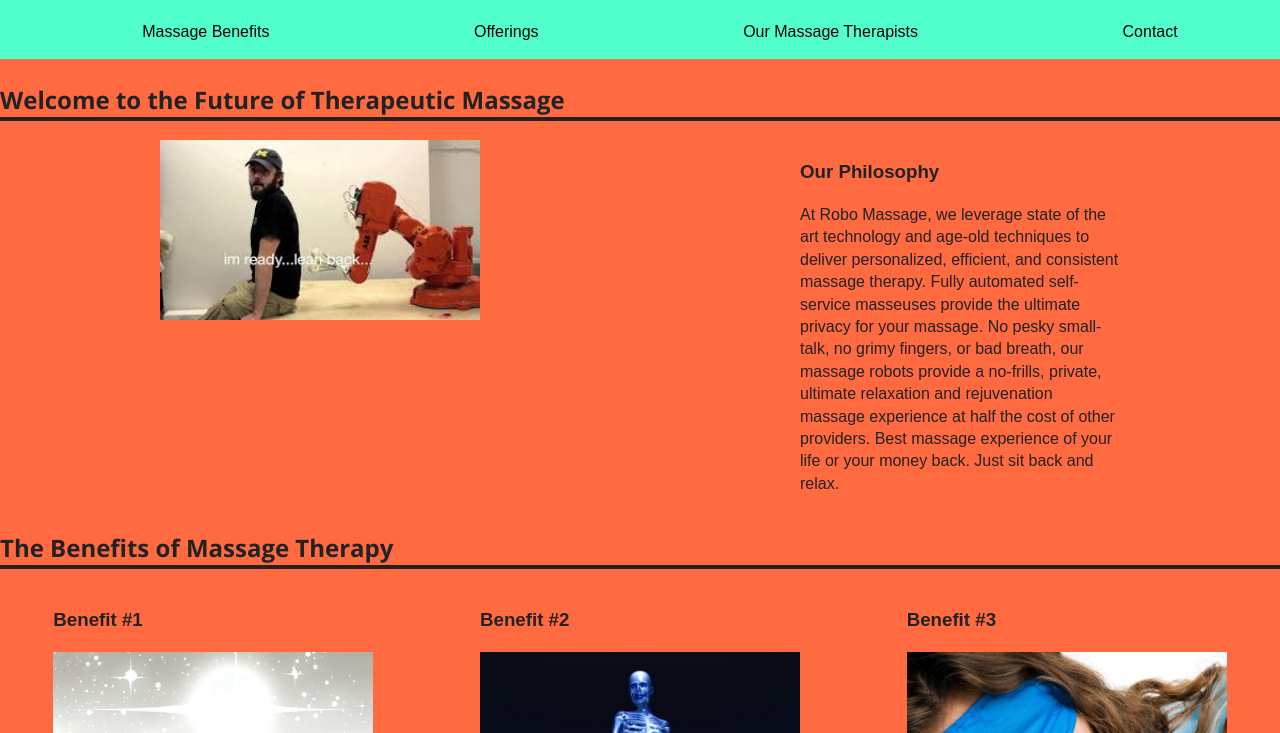
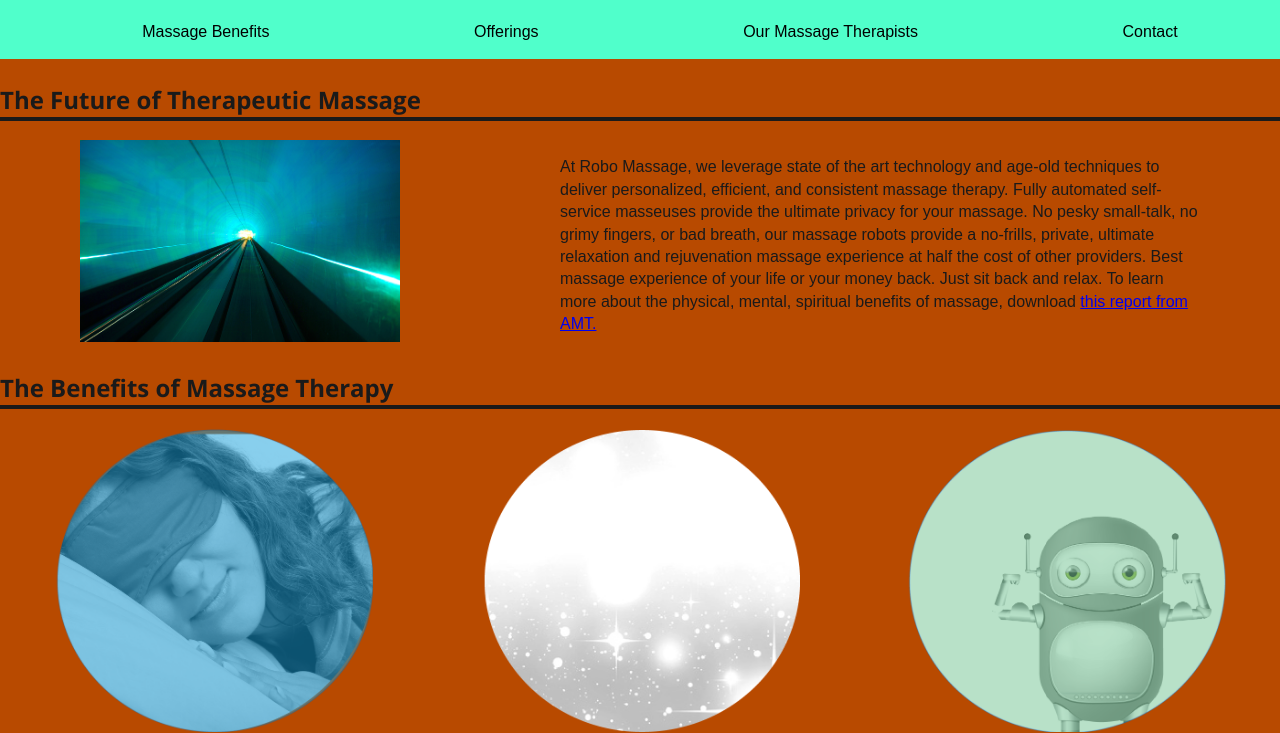
Before and after one commit to puntins/Walrus, a plain HTML site: page index.html in a window 1280 px wide. Shown: the part 67-800 px from the top of the page. Drawn offline with nearby package versions, Linux system fonts and the light colour scheme; some packages are replaced by stand-ins of ours.

Commit message:
michelles new code

```diff
--- a/css/main.css
+++ b/css/main.css
@@ -10,11 +10,12 @@
    Base styles: opinionated defaults
    ========================================================================== */
 
-html {
-    color: #222;
-    font-size: 1em;
-    line-height: 1.4;
-}
+   html {
+       color: #1A1A1A;
+       font-size: 1em;
+       font-family: sans-serif;
+       line-height: 1.4;
+   }
 
 /*
  * Remove text-shadow in selection highlight:
@@ -103,7 +104,7 @@ textarea {
 }
 
 body {
-  background-color:#ff6a41;
+  background-color: #B84A00;
 }
 
 header {
@@ -160,6 +161,10 @@ nav a.selected, nav a:hover {
 
 article {
   width: 20rem;
+}
+
+.two{
+  width: 40rem;
 }
 
 .flexcontainer {
--- a/index.html
+++ b/index.html
@@ -58,19 +58,21 @@
         <div class="content maxwidth">
 
           <section id="hook">
-            <h2>Welcome to the Future of Therapeutic Massage</h2>
+            <h2>The Future of Therapeutic Massage</h2>
             <div class="flexcontainer">
               <article class="image">
-                <img src="img/topimage.jpg" alt="robot to human: lean back" />
+                <img src="img/thefuture.jpg" alt="the future" />
               </article>
-              <article class="">
-                <h3>Our Philosophy</h3>
+              <article class="two">
+
                 <p>
                   At Robo Massage, we leverage state of the art technology and age-old techniques
                    to deliver personalized, efficient, and consistent massage therapy.  Fully automated self-service
                    masseuses provide the ultimate privacy for your massage.  No pesky small-talk, no grimy fingers, or bad breath,
                    our massage robots provide a no-frills, private, ultimate relaxation and rejuvenation massage experience at half the cost
                    of other providers.  Best massage experience of your life or your money back.  Just sit back and relax.
+
+                   To learn more about the physical, mental, spiritual benefits of massage, download <a href="https://www.amtamassage.org/uploads/cms/documents/client_tearout_web_su12.pdf">this report from AMT.</a>
                 </p>
               </article>
             </div>
@@ -79,23 +81,21 @@
             <h2>The Benefits of Massage Therapy</h2>
             <div class="flexcontainer">
               <article class="">
-                <h3>Benefit #1</h3>
-                <img src="img/Benefit1.jpg">
+
+                <img src="img/Bene-01.png">
                 <p>
                   Lorem ipsum dolor sit amet, consectetur adipisicing elit, sed do eiusmod tempor incididunt ut labore et dolore magna aliqua. Ut enim ad minim veniam, quis nostrud exercitation ullamco laboris nisi ut aliquip ex ea commodo consequat. Duis aute irure dolor in reprehenderit in voluptate velit esse cillum dolore eu fugiat nulla pariatur. Excepteur sint occaecat cupidatat non proident, sunt in culpa qui officia deserunt mollit anim id est laborum.
                 </p>
               </article>
               <article class="">
-                <h3>Benefit #2</h3>
-                <img src="img/Benefit2.jpg">
-                <img src="">
+
+                <img src="img/Bene-02.png">
                 <p>
                   Lorem ipsum dolor sit amet, consectetur adipisicing elit, sed do eiusmod tempor incididunt ut labore et dolore magna aliqua. Ut enim ad minim veniam, quis nostrud exercitation ullamco laboris nisi ut aliquip ex ea commodo consequat. Duis aute irure dolor in reprehenderit in voluptate velit esse cillum dolore eu fugiat nulla pariatur. Excepteur sint occaecat cupidatat non proident, sunt in culpa qui officia deserunt mollit anim id est laborum.
                 </p>
               </article>
               <article class="">
-                <h3>Benefit #3</h3>
-                <img src="img/Benefit3.jpg">
+                <img src="img/Bene-03.png">
                 <p>
                   Lorem ipsum dolor sit amet, consectetur adipisicing elit, sed do eiusmod tempor incididunt ut labore et dolore magna aliqua. Ut enim ad minim veniam, quis nostrud exercitation ullamco laboris nisi ut aliquip ex ea commodo consequat. Duis aute irure dolor in reprehenderit in voluptate velit esse cillum dolore eu fugiat nulla pariatur. Excepteur sint occaecat cupidatat non proident, sunt in culpa qui officia deserunt mollit anim id est.
                 </p>
@@ -106,19 +106,19 @@
             <h2>Our Offerings</h2>
             <div class="flexcontainer">
               <article class="">
-                <h3>Offering #1</h3>
+              <img src="img/lotus1.png">
                 <p>
                   Lorem ipsum dolor sit amet, consectetur adipisicing elit, sed do eiusmod tempor incididunt ut labore et dolore magna aliqua. Ut enim ad minim veniam, quis nostrud exercitation ullamco laboris nisi ut aliquip ex ea commodo consequat. Duis aute irure dolor in reprehenderit in voluptate velit esse cillum dolore eu fugiat nulla pariatur. Excepteur sint occaecat cupidatat non proident, sunt in culpa qui officia deserunt mollit anim id est laborum.
                 </p>
               </article>
               <article class="">
-                <h3>Offering #2</h3>
+                <img src="img/lotus2.png">
                 <p>
                   Lorem ipsum dolor sit amet, consectetur adipisicing elit, sed do eiusmod tempor incididunt ut labore et dolore magna aliqua. Ut enim ad minim veniam, quis nostrud exercitation ullamco laboris nisi ut aliquip ex ea commodo consequat. Duis aute irure dolor in reprehenderit in voluptate velit esse cillum dolore eu fugiat nulla pariatur. Excepteur sint occaecat cupidatat non proident, sunt in culpa qui officia deserunt mollit anim id est laborum.
                 </p>
               </article>
               <article class="">
-                <h3>Offering #3</h3>
+                <img src="img/lotus3.png">
                 <p>
                   Lorem ipsum dolor sit amet, consectetur adipisicing elit, sed do eiusmod tempor incididunt ut labore et dolore magna aliqua. Ut enim ad minim veniam, quis nostrud exercitation ullamco laboris nisi ut aliquip ex ea commodo consequat. Duis aute irure dolor in reprehenderit in voluptate velit esse cillum dolore eu fugiat nulla pariatur. Excepteur sint occaecat cupidatat non proident, sunt in culpa qui officia deserunt mollit anim id est laborum.
                 </p>
```
Also changed, not shown: img/Bene-01.png (added), img/Bene-02.png (added), img/Bene-03.png (added), img/FB.gif (added), img/FB2.png (added), img/lotus1.png (added), img/lotus2.png (added), img/lotus3.png (added), img/smiles-01.png (added), img/smiles-02.png (added), img/smiles-03.png (added), img/thefuture.jpg (added), 1 other file.
